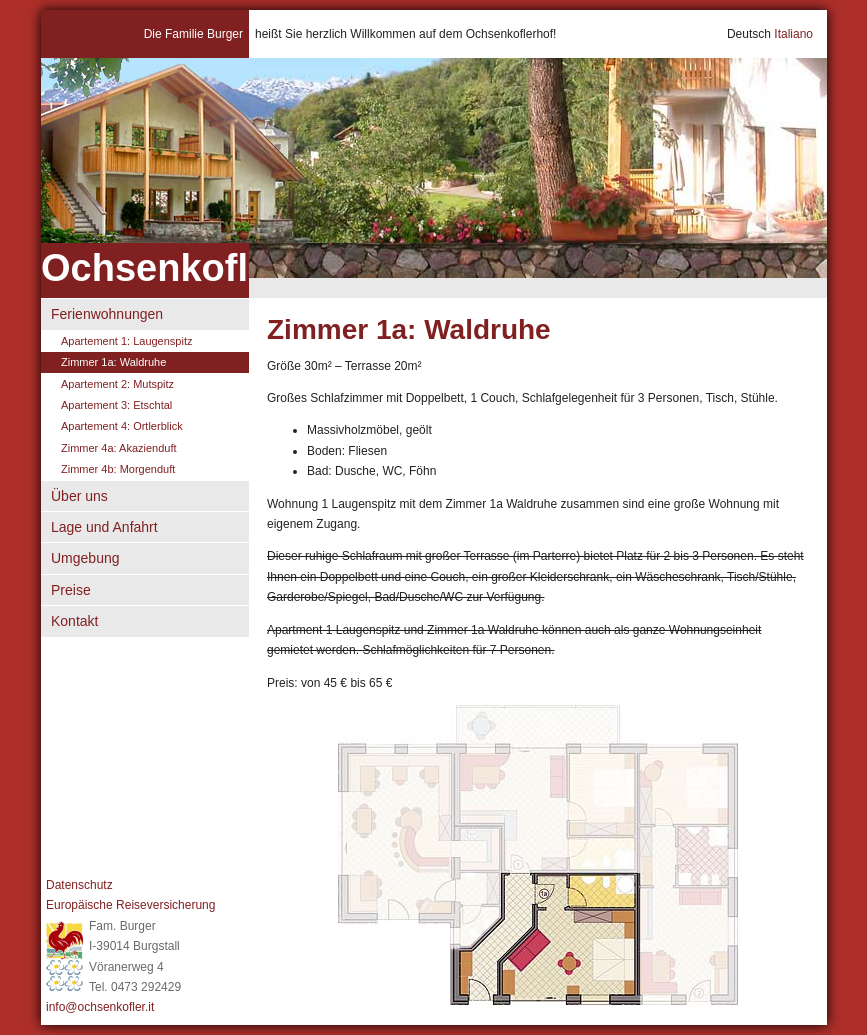
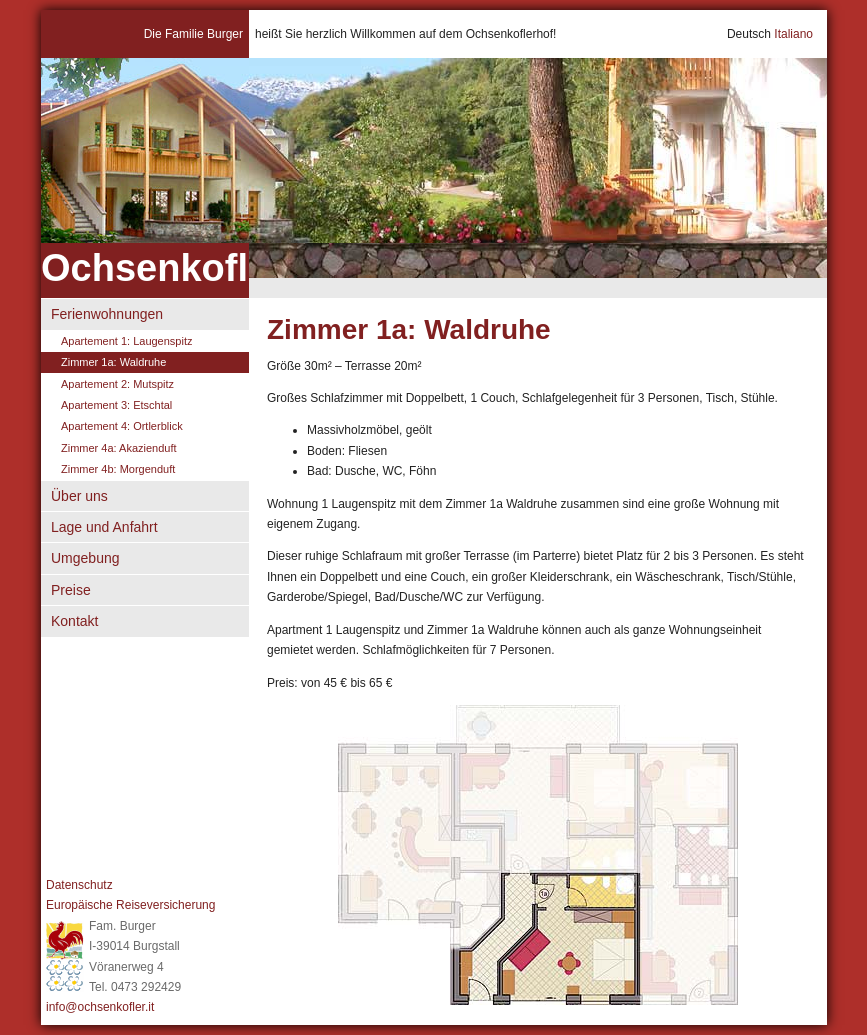
Before and after one commit to toburger/new.ochsenkofler.it, a Jekyll site: the page built from _ferienwohnungen/de/1a-waldruhe.markdown, in a window 1280 px wide. Shown: the whole page, without its empty margins (206-1073 px from the left). Built offline with Jekyll 4.4.1, drawn with Linux system fonts in a browser that asks for light colours; some web fonts are replaced.

Commit message:
fixe fehler

```diff
--- a/_ferienwohnungen/de/1-laugenspitz.markdown
+++ b/_ferienwohnungen/de/1-laugenspitz.markdown
@@ -19,7 +19,7 @@ Schlafmöglichkeit für 2 Personen.
 * Bad: Dusche, WC, Haarföhn und Waschmaschine
 * Schlafzimmer: Doppelbett, Massivholzmöbel, Holzboden geölt
 
-~~Bietet Platz für 2 bis 4 Personen: Doppelbettschlafzimmer, Wohnraum/Küche (komplett ausgestattet) mit Sitzecke, Doppelcouch, Schrank, Garderobe, Bad/Dusche/WC.~~
+Bietet Platz für 2 bis 4 Personen: Doppelbettschlafzimmer, Wohnraum/Küche (komplett ausgestattet) mit Sitzecke, Doppelcouch, Schrank, Garderobe, Bad/Dusche/WC.
 
 Preis: von 125 € bis 150 €
 
--- a/_ferienwohnungen/de/1a-waldruhe.markdown
+++ b/_ferienwohnungen/de/1a-waldruhe.markdown
@@ -15,9 +15,9 @@ Großes Schlafzimmer mit Doppelbett, 1 Couch, Schlafgelegenheit für 3 Personen,
 
 Wohnung 1 Laugenspitz mit dem Zimmer 1a Waldruhe zusammen sind eine große Wohnung mit eigenem Zugang.
 
-~~Dieser ruhige Schlafraum mit großer Terrasse (im Parterre) bietet Platz für 2 bis 3 Personen. Es steht Ihnen ein Doppelbett und eine Couch, ein großer Kleiderschrank, ein Wäscheschrank, Tisch/Stühle, Garderobe/Spiegel, Bad/Dusche/WC zur Verfügung.~~
+Dieser ruhige Schlafraum mit großer Terrasse (im Parterre) bietet Platz für 2 bis 3 Personen. Es steht Ihnen ein Doppelbett und eine Couch, ein großer Kleiderschrank, ein Wäscheschrank, Tisch/Stühle, Garderobe/Spiegel, Bad/Dusche/WC zur Verfügung.
 
-~~Apartment 1 Laugenspitz und Zimmer 1a Waldruhe können auch als ganze Wohnungseinheit gemietet werden. Schlafmöglichkeiten für 7 Personen.~~
+Apartment 1 Laugenspitz und Zimmer 1a Waldruhe können auch als ganze Wohnungseinheit gemietet werden. Schlafmöglichkeiten für 7 Personen.
 
 Preis: von 45 € bis 65 €
 
--- a/_ferienwohnungen/de/2-mutspitz.markdown
+++ b/_ferienwohnungen/de/2-mutspitz.markdown
@@ -14,7 +14,7 @@ Geschirr für 8 Personen.
 Bad: Dusche, WC, Bidet, Föhn
 Schlafzimmer: Doppelbett, Massivholzmöbel, Holzboden geölt
 
-~~Geräumige Wohnung für 2 bis 4 Personen, Doppelbettschlafzimmer, Bad/Dusche/WC/Bidet, Wohnraum mit Couch und große Sitzecke, Küchenzeile komplett ausgestattet, Garderobe u. Schrank.~~
+Geräumige Wohnung für 2 bis 4 Personen, Doppelbettschlafzimmer, Bad/Dusche/WC/Bidet, Wohnraum mit Couch und große Sitzecke, Küchenzeile komplett ausgestattet, Garderobe u. Schrank.
 
 Preis: von 80 € bis 100 €
 
--- a/de/8-privacy.markdown
+++ b/de/8-privacy.markdown
@@ -21,8 +21,8 @@ Im Sinne des Art. 13 des Dlvo Nr. 196/2003 teilen wir Ihnen mit:
 3. Die Aushändigung Ihrer Daten ist freiwillig/verpflichtend (wenn verpflichtend Grund angeben).
 Eine eventuelle Weigerung der Aushändigung Ihrer Daten hat keine Folgen/ hat Folgen zur Erfüllung oder teilweisen Erfüllung des Vertragens / zur Weiterführung der Geschäftsbeziehung.
 4. Ihre Daten werden nicht an Dritte weitergegeben, oder verbreitet.
-5. Der Träger der Datenverarbeitung ist: Martin Ganthaler
-6. Der Verantwortliche der Datenverarbeitung ist: Martin Ganthaler.
+5. Der Träger der Datenverarbeitung ist: Bernhard Burger
+6. Der Verantwortliche der Datenverarbeitung ist: Bernhard Burger.
 7. Sie können jederzeit gegenüber den Träger der Datenverarbeitung Ihre Rechte im Sinne des Art. 7 des Dlvo 196/2003 geltend machen, der an dieser Stelle vollinhaltlich wiedergegeben wird:
 
 **Legislativdekret Nr. 196/2003, Art. 7 - Recht auf Zugang zu den personenbezogenen Daten und andere Rechte**
--- a/it/8-privacy.markdown
+++ b/it/8-privacy.markdown
@@ -20,8 +20,8 @@ Ai sensi dell'articolo 13 del D.lgs. n.196/2003, pertanto, Le forniamo le seguen
 2. Il trattamento sarà effettuato con le seguenti modalità: registrazione a mano e per computer
 3. Il conferimento dei dati è facoltativo/obbligatorio (se obbligatorio, specificare il motivo dell'obbligo) e l'eventuale rifiuto di fornire tali dati non ha alcuna conseguenza / potrebbe comportare la mancata o parziale esecuzione del contratto / la mancata prosecuzione del rapporto.
 4. I dati non saranno comunicati ad altri soggetti, né saranno oggetto di diffusione
-5. Il titolare del trattamento è: Martin Ganthaler
-6. Il responsabile del trattamento è: Martin Ganthaler
+5. Il titolare del trattamento è: Bernhard Burger
+6. Il responsabile del trattamento è: Bernhard Burger
 7. In ogni momento potrà esercitare i Suoi diritti nei confronti del titolare del trattamento, ai sensi dell'art.7 del D.lgs.196/2003, che per Sua comodità riproduciamo integralmente:
 
 **Decreto Legislativo n.196/2003, Art. 7 - Diritto di accesso ai dati personali ed altri diritti**
```
